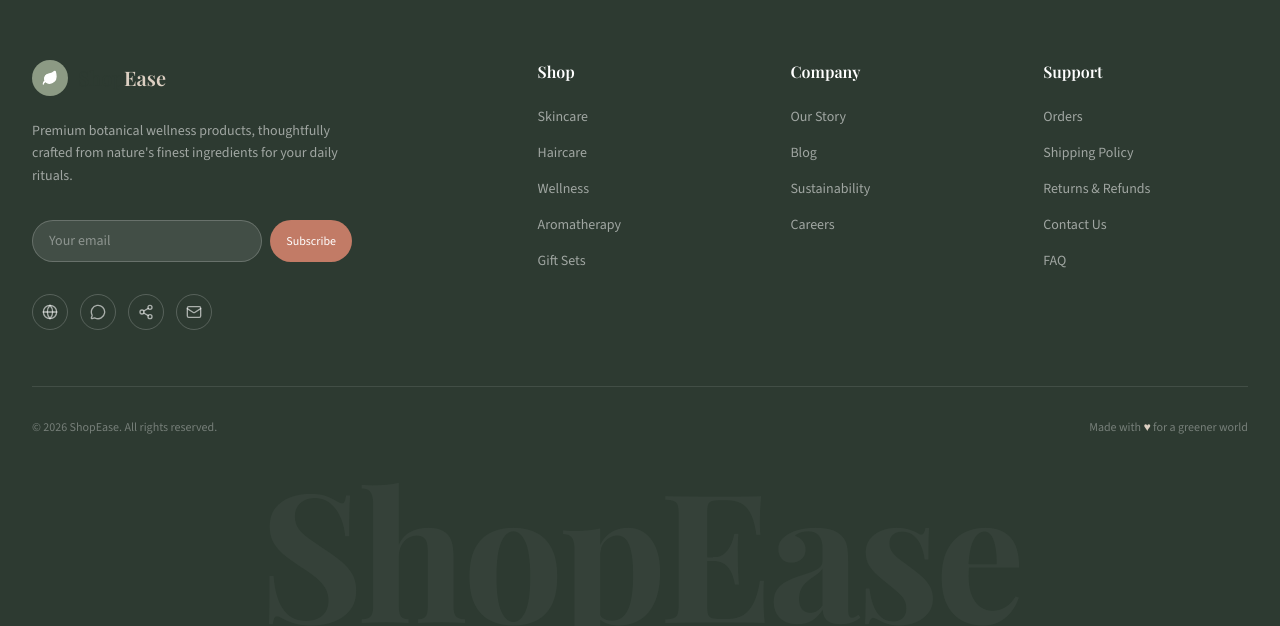
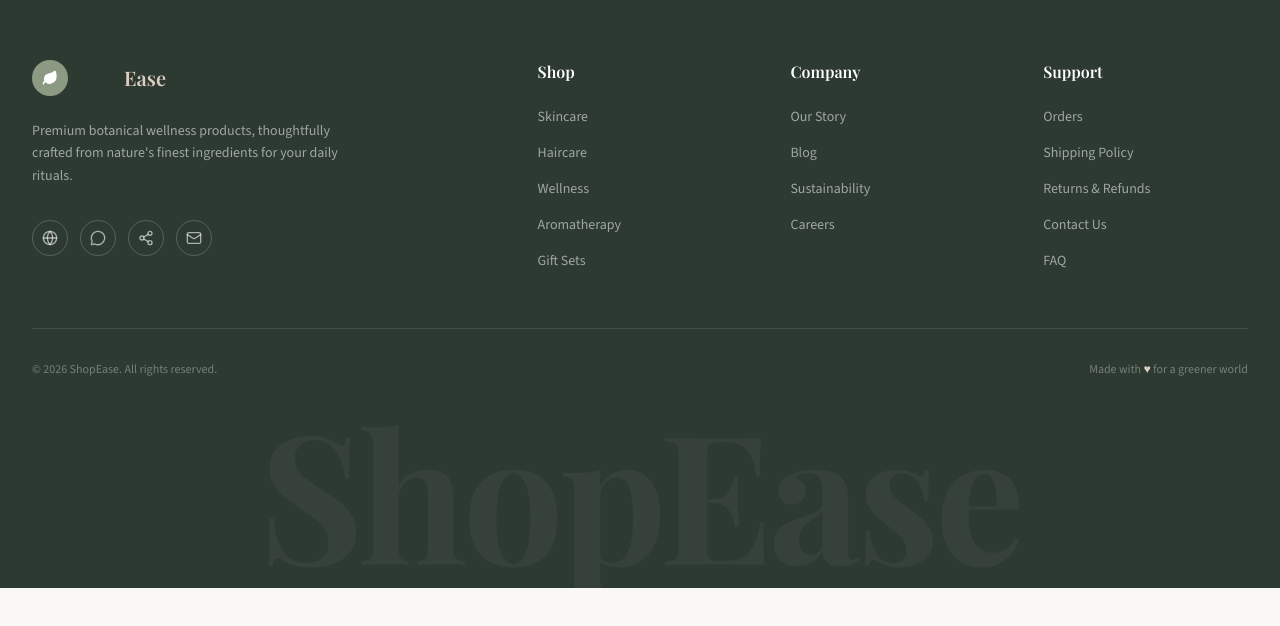
Before and after one commit to BuildByAnshul/ShopNow--eCommerce, a React (Vite) app in the folder frontend/: page / in a window 1280 px wide. Shown: the part 4846-5472 px from the top of the page. After the commit the page ends 5434 px from the top, so only its background shows below. Built offline with nearby package versions, Linux system fonts and the light colour scheme; no server answers; a web font is replaced by a local one.

Commit message:
Update README and remove footer email subscribe

```diff
--- a/frontend/src/components/layout/Footer.jsx
+++ b/frontend/src/components/layout/Footer.jsx
@@ -35,23 +35,6 @@ const Footer = () => (
             Premium botanical wellness products, thoughtfully crafted from
             nature's finest ingredients for your daily rituals.
           </p>
-
-          {/* Newsletter pill */}
-          <form onSubmit={(e) => e.preventDefault()}
-            className="flex gap-2 max-w-xs">
-            <input
-              type="email"
-              placeholder="Your email"
-              className="flex-1 px-4 py-2.5 rounded-full text-sm font-sans bg-white/10 border border-white/20
-                         text-white placeholder-white/40 focus:outline-none focus:border-botanical-primary
-                         transition-colors duration-300"
-            />
-            <button type="submit"
-              className="px-4 py-2.5 rounded-full bg-botanical-accent text-white text-xs font-medium
-                         hover:bg-botanical-accent-dark transition-colors duration-300 whitespace-nowrap">
-              Subscribe
-            </button>
-          </form>
 
           {/* Social icons */}
           <div className="flex gap-3 mt-8">
```
Also changed, not shown: 3 other files (tests, documents, lock files or other folders).
